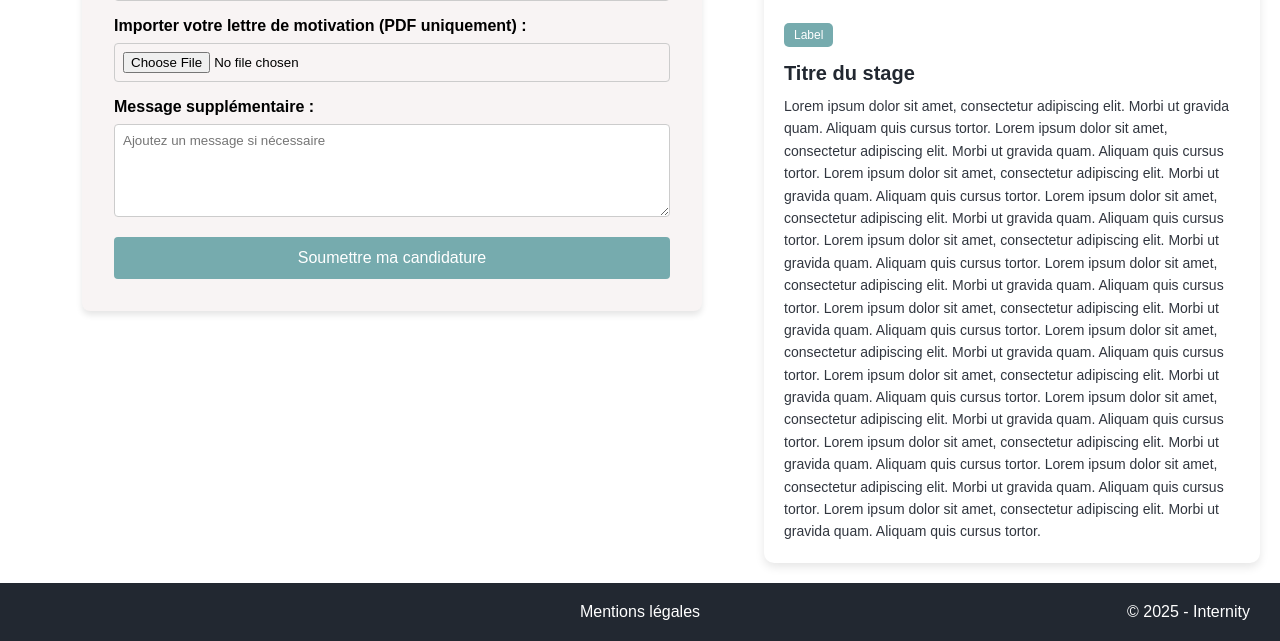
After one commit to mxriine/Internity, a PHP site: page /vues/Apply.php in a window 1280 px wide. The commit adds this page. Shown: the part 473-1114 px from the top of the page. Run offline with PHP 8.4, Linux system fonts and the light colour scheme.

Commit message:
Refactor CSS file structure; move styles to 'css' directory and remove deprecated files apply file

```diff
--- /dev/null
+++ b/assets/css/apply.css
@@ -0,0 +1,180 @@
+
+.bouttons {
+    display: flex;
+    gap: 1vw; /* Espacement entre "Entreprises" et "Offres" */
+    align-items: center;
+}
+
+.btn-nav {
+    padding: 8px 16px;
+    border: none;
+    border-radius: 20px;
+    background: var(--CpBlue);
+    color: var(--CpBlack);
+    font-size: 14px;
+    cursor: pointer;
+    transition: transform 0.2s ease, box-shadow 0.2s ease;
+    box-shadow: 0px 5px 10px var(--CoBlack);
+}
+
+.btn-nav:hover {
+    transform: scale(1.05);
+    box-shadow: 0px 8px 15px var(--CoBlack);
+}
+
+.btn-connect {
+    padding:1.5vh 1vw;
+    border: none;
+    border-radius: 20px;
+    background: var(--CpGreen);
+    color: var(--CpBlack);
+    font-size: 16px;
+    cursor: pointer;
+    transition: transform 0.2s ease, box-shadow 0.2s ease;
+    box-shadow: 0px 10px 10px var(--CoBlack);
+}
+
+.btn-connect:hover {
+    transform: scale(1.05);
+    box-shadow: 0px 12px 20px var(--CoBlack);
+}
+
+
+
+
+
+
+
+
+
+
+
+/* Layout en deux colonnes */
+.two-columns {
+    display: flex;
+    justify-content: space-between; /* Espacement entre les deux colonnes */
+    align-items: flex-start; /* Alignement en haut */
+    gap: 2vw; /* Espacement entre les deux colonnes */
+    padding: 20px; /* Ajout d'un peu de padding autour du contenu */
+}
+
+.card-section {
+    flex: 1; /* La card prend 1 part de l'espace disponible */
+    max-width: 40%; /* Largeur maximale pour la card */
+}
+
+.application-form {
+    flex: 1; /* Le formulaire prend 1.5 parts de l'espace disponible */
+    max-width: 50%; /* Largeur maximale pour le formulaire */
+    margin-left: 5%;
+}
+
+/* Styles pour la card */
+.card {
+    background-color: var(--CWhite);
+    border-radius: 10px;
+    box-shadow: 0px 4px 10px var(--CoBlack);
+    overflow: hidden;
+    transition: transform 0.2s ease, box-shadow 0.2s ease;
+}
+
+.card:hover {
+    transform: translateY(-5px);
+    box-shadow: 0px 8px 15px var(--CoBlack);
+}
+
+.card-header img {
+    width: 100%;
+    height: auto;
+    object-fit: cover;
+}
+
+.card-body {
+    padding: 20px;
+}
+
+.card-body h2 {
+    margin-bottom: 10px;
+    font-size: 20px;
+    color: var(--CpBlack);
+}
+
+.card-body p {
+    font-size: 14px;
+    color: var(--CsBlack);
+    line-height: 1.6;
+}
+
+.label-container {
+    margin-bottom: 15px;
+}
+
+.label {
+    display: inline-block;
+    padding: 5px 10px;
+    background-color: var(--CpBlue);
+    color: var(--CWhite);
+    font-size: 12px;
+    border-radius: 5px;
+    text-decoration: none;
+}
+
+/*Ajustements pour le formulaire*/
+.application-form {
+    background-color: #f8f4f4;
+    padding: 2rem;
+    border-radius: 8px;
+    box-shadow: 0 4px 6px rgba(0, 0, 0, 0.1);
+}
+
+.application-form h1 {
+    text-align: center;
+    margin-bottom: 1.5rem;
+    color: #76ABAE;
+}
+
+.form-group {
+    margin-bottom: 1rem;
+}
+
+.form-group label {
+    display: block;
+    margin-bottom: 0.5rem;
+    font-weight: bold;
+}
+
+.form-group input,
+.form-group textarea {
+    width: 100%;
+    padding: 0.5rem;
+    border: 1px solid #ccc;
+    border-radius: 4px;
+}
+
+.form-group textarea {
+    resize: vertical;
+}
+
+.submit-button {
+    display: block;
+    width: 100%;
+    padding: 0.75rem;
+    background-color: #76ABAE;
+    color: #fff;
+    border: none;
+    border-radius: 4px;
+    cursor: pointer;
+    font-size: 1rem;
+    text-align: center;
+}
+
+.submit-button:hover {
+    background-color: #6aa8a8;
+}
+
+.error-message {
+    color: red;
+    font-size: 0.9em;
+    margin-top: 0.2vw;
+    display: none; /* Masqué par défaut */
+}
--- a/assets/styles.css
+++ b/assets/css/styles.css
@@ -99,8 +99,6 @@ footer p {
 }
 
 .connect {
-    position: absolute;
-    right: 0%;
     transform: translateX(-50%);
     display: flex;
     align-items: center;
@@ -108,7 +106,7 @@ footer p {
 }
 
 .connect button {
-    padding: 10px 10px;
+    padding:1.5vh 1vw;
     /* Plus d'espace pour l'icône */
     border: none;
     border-radius: 20px;
--- /dev/null
+++ b/vues/Apply.php
@@ -0,0 +1,128 @@
+<!DOCTYPE html>
+<html lang="fr">
+
+<head>
+    <title>Internity - Postuler</title>
+    <meta charset="UTF-8">
+    <meta name="description" content="Postulez à une offre chez Internity">
+    <meta name="author" content="Internity">
+    <link rel="stylesheet" href="/assets/css/apply.css">
+    <link rel="stylesheet" href="/assets/css/styles.css">
+</head>
+
+<body class="page-apply">
+    <!-- Header -->
+    <header>
+        <nav class="navbar">
+            <div class="logo">LOGO</div>
+            <div class="bouttons">
+                <a href="/vues/Discover.php"><button class="btn-nav">Entreprises</button></a>
+                <a href="/vues/Discover.php"><button class="btn-nav">Offres</button></a>
+            </div>
+            <div class="connect">
+                <a href="/vues/Login.php"><button class="btn-connect">Se connecter</button></a>
+            </div>
+        </nav>
+    </header>
+
+    <!-- Main Content -->
+    <main class="two-columns">
+
+    <!-- Form Section -->
+    <section class="application-form">
+            <h1>Postuler à une offre</h1>
+            <form id="applicationForm" action="/submit-application" method="POST" enctype="multipart/form-data">
+            <!-- Nom et Prénom -->
+                <div class="form-group">
+                    <label for="name">Nom et prénom :</label>
+                    <input type="text" id="name" name="name" placeholder="Entrez votre nom et prénom" required>
+                    <span class="error-message" id="nameError"></span>
+                </div>
+
+                <!-- Email -->
+                <div class="form-group">
+                    <label for="email">Adresse e-mail :</label>
+                    <input type="email" id="email" name="email" placeholder="Entrez votre adresse e-mail" required>
+                    <span class="error-message" id="emailError"></span>
+                </div>
+
+                <!-- Téléphone -->
+                <div class="form-group">
+                    <label for="phone">Numéro de téléphone :</label>
+                    <input type="tel" id="phone" name="phone" placeholder="Entrez votre numéro de téléphone" required>
+                    <span class="error-message" id="phoneError"></span>
+                </div>
+
+                <!-- CV Upload -->
+                <div class="form-group">
+                    <label for="cv">Importer votre CV (PDF uniquement) :</label>
+                    <input type="file" id="cv" name="cv" accept=".pdf" required>
+                    <span class="error-message" id="cvError"></span>
+                </div>
+
+                <!-- Lettre de Motivation Upload -->
+                <div class="form-group">
+                    <label for="cover-letter">Importer votre lettre de motivation (PDF uniquement) :</label>
+                    <input type="file" id="cover-letter" name="cover-letter" accept=".pdf" required>
+                    <span class="error-message" id="coverLetterError"></span>
+                </div>
+
+                <!-- Message -->
+                <div class="form-group">
+                    <label for="message">Message supplémentaire :</label>
+                    <textarea id="message" name="message" rows="5" placeholder="Ajoutez un message si nécessaire"></textarea>
+                    <span class="error-message" id="messageError"></span>
+                </div>
+
+                <!-- Submit Button -->
+                <button type="submit" class="submit-button">Soumettre ma candidature</button>
+            </form>
+        </section>
+
+
+
+    <!-- Card Section -->
+        <section class="card-section">
+            <div class="card">
+                <div class="card-header">
+                    <img src="assets/icons/xxx.svg" alt="image">
+                </div>
+                <div class="card-body">
+                    <div class="label-container">
+                        <a class="label">Label</a>
+                    </div>
+                    <h2>Titre du stage</h2>
+                    <p>
+                        Lorem ipsum dolor sit amet, consectetur adipiscing elit. Morbi ut gravida quam. Aliquam quis cursus tortor.                         Lorem ipsum dolor sit amet, consectetur adipiscing elit. Morbi ut gravida quam. Aliquam quis cursus tortor.
+                        Lorem ipsum dolor sit amet, consectetur adipiscing elit. Morbi ut gravida quam. Aliquam quis cursus tortor.
+                        Lorem ipsum dolor sit amet, consectetur adipiscing elit. Morbi ut gravida quam. Aliquam quis cursus tortor.
+                        Lorem ipsum dolor sit amet, consectetur adipiscing elit. Morbi ut gravida quam. Aliquam quis cursus tortor.
+                        Lorem ipsum dolor sit amet, consectetur adipiscing elit. Morbi ut gravida quam. Aliquam quis cursus tortor.
+                        Lorem ipsum dolor sit amet, consectetur adipiscing elit. Morbi ut gravida quam. Aliquam quis cursus tortor.
+                        Lorem ipsum dolor sit amet, consectetur adipiscing elit. Morbi ut gravida quam. Aliquam quis cursus tortor.
+                        Lorem ipsum dolor sit amet, consectetur adipiscing elit. Morbi ut gravida quam. Aliquam quis cursus tortor.
+                        Lorem ipsum dolor sit amet, consectetur adipiscing elit. Morbi ut gravida quam. Aliquam quis cursus tortor.
+                        Lorem ipsum dolor sit amet, consectetur adipiscing elit. Morbi ut gravida quam. Aliquam quis cursus tortor.
+                        Lorem ipsum dolor sit amet, consectetur adipiscing elit. Morbi ut gravida quam. Aliquam quis cursus tortor.
+                        Lorem ipsum dolor sit amet, consectetur adipiscing elit. Morbi ut gravida quam. Aliquam quis cursus tortor.
+
+                    </p>
+                </div>
+            </div>
+        </section>
+    </main>
+
+    <!-- Footer -->
+    <footer>
+        <a class="legal" href="/vues/MentionsLegales.php">Mentions légales</a>
+        <p>© 2025 - Internity</p>
+    </footer>
+
+    <!-- Inclusion du fichier JavaScript -->
+    <script src="/assets/apply.js"></script>
+
+</body>
+
+
+
+</html>
--- a/vues/Discover.php
+++ b/vues/Discover.php
@@ -5,8 +5,8 @@
     <meta charset="UTF-8">
     <meta name="viewport" content="width=device-width, initial-scale=1.0">
     <title>Discover Page</title>
-    <link rel="stylesheet" href="/assets/discover.css">
-    <link rel="stylesheet" href="/assets/styles.css">
+    <link rel="stylesheet" href="/assets/css/discover.css">
+    <link rel="stylesheet" href="/assets/css/styles.css">
 </head>
 
 <body>
--- a/vues/Home.twig.html
+++ b/vues/Home.twig.html
@@ -1,3 +1,5 @@
+
+
 <!DOCTYPE html>
 <html lang="fr">
 
@@ -6,7 +8,7 @@
     <meta charset="UTF-8">
     <meta name="description" content="Internity - Le meilleur de l'Internet">
     <meta name="author" content="Internity">
-    <link rel="stylesheet" href="/assets/styles.css">
+    <link rel="stylesheet" href="/assets/css/styles.css">
 </head>
 
 <body>
--- a/vues/Login.php
+++ b/vues/Login.php
@@ -10,8 +10,8 @@ require_once ('../src/Controllers/LoginController.php');
     <meta charset="UTF-8">
     <meta name="viewport" content="width=device-width, initial-scale=1.0">
     <title>Login Page</title>
-    <link rel="stylesheet" href="/assets/login.css">
-    <link rel="stylesheet" href="/assets/styles.css">
+    <link rel="stylesheet" href="/assets/css/login.css">
+    <link rel="stylesheet" href="/assets/css/styles.css">
 </head>
 
 <body class="login-page">
--- a/vues/MentionsLegales.php
+++ b/vues/MentionsLegales.php
@@ -8,8 +8,8 @@ require_once('Navbar.php');
 
 <head>
     <title>Internity - Mentions Légales</title>
-    <link rel="stylesheet" href="/assets/styles.css">
-    <link rel="stylesheet" href="/assets/mentionlegale.css">
+    <link rel="stylesheet" href="/assets/css/styles.css">
+    <link rel="stylesheet" href="/assets/css/mentionlegale.css">
 </head>
 
 <body>
```
Also changed, not shown: assets/js/apply.js (added, +131 -0 lines), assets/css/discover.css (renamed from assets/discover.css), assets/css/login.css (renamed from assets/login.css), assets/css/mentionlegale.css (renamed from assets/mentionlegale.css).
